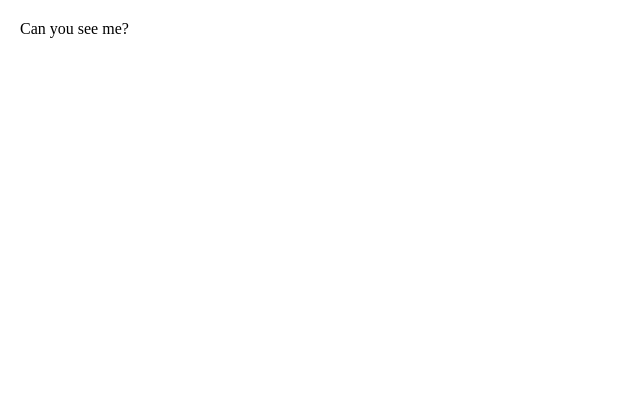
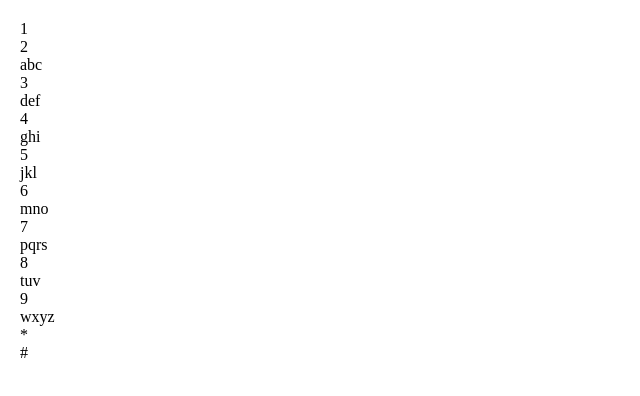
Before and after one commit to Ogun-D/t9-convertor, a React (Create React App) app: page / in a window 1280 px wide. Shown: the top 396 px of the page, without its empty margins (0-640 px from the left). Built offline with nearby package versions, Linux system fonts and the light colour scheme.

Commit message:
Made Button component and rendered buttons

```diff
--- a/src/components/App.js
+++ b/src/components/App.js
@@ -1,8 +1,30 @@
 import React from 'react';
+import Button from './Button';
 
 class App extends React.Component {
+  renderButtons = () => {
+    const phoneButtons = [
+      [1],
+      [2, 'abc'],
+      [3, 'def'],
+      [4, 'ghi'],
+      [5, 'jkl'],
+      [6, 'mno'],
+      [7, 'pqrs'],
+      [8, 'tuv'],
+      [9, 'wxyz'],
+      '*',
+      0,
+      '#'
+    ];
+
+    return phoneButtons.map(button => (
+      <Button title={button[0]} subtitle={button[1]} />
+    ));
+  };
+
   render() {
-    return <div>Can you see me?</div>;
+    return <div>{this.renderButtons()}</div>;
   }
 }
 
--- /dev/null
+++ b/src/components/Button.js
@@ -0,0 +1,14 @@
+import React from 'react';
+
+const Button = props => {
+  const { title, subtitle } = props;
+
+  return (
+    <div>
+      <div>{title}</div>
+      <div>{subtitle}</div>
+    </div>
+  );
+};
+
+export default Button;
```
